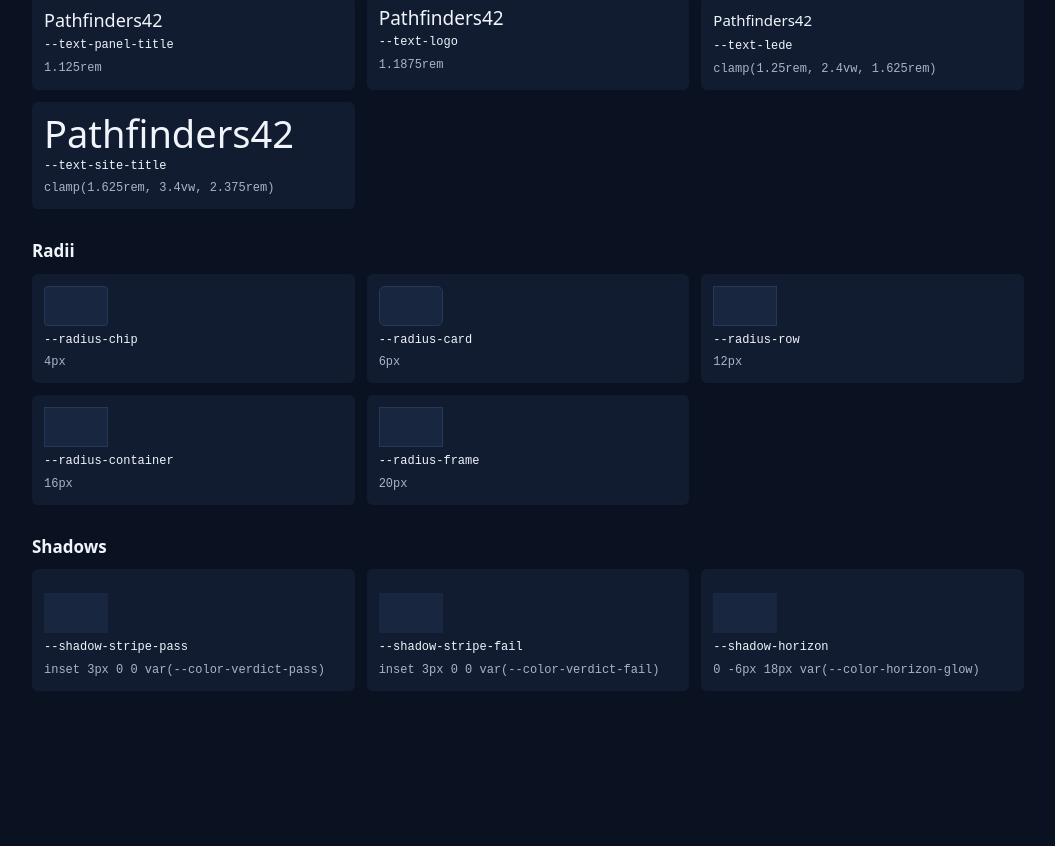
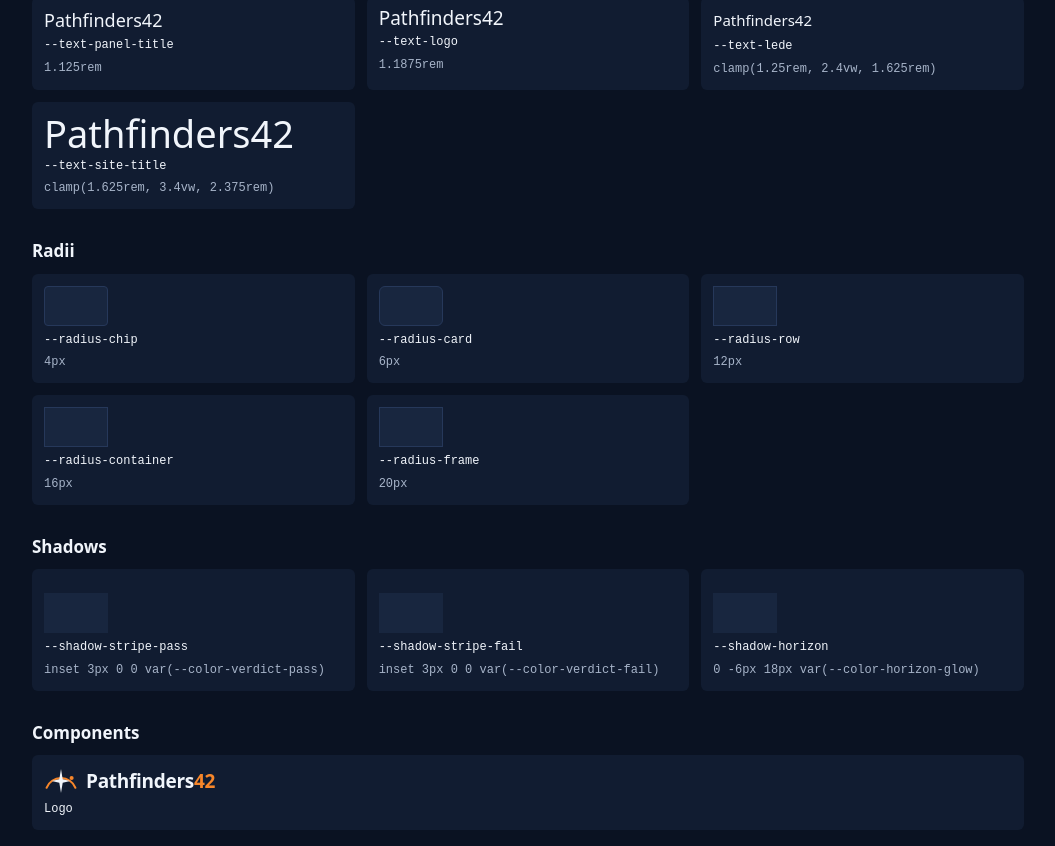
Before and after one commit to mr-melenas/Pathfinders42-front, a React (Vite) app: page / in a window 1280 px wide. Shown: the part 2141-2987 px from the top of the page, without its empty margins (112-1167 px from the left). Before the commit the page ends 2848 px from the top, so only its background shows below. Built offline with nearby package versions, Linux system fonts and the light colour scheme; a web font is replaced by a local one.

Commit message:
feat(dev): show logo in the style guide

```diff
--- a/src/app/dev/StyleGuide.tsx
+++ b/src/app/dev/StyleGuide.tsx
@@ -3,6 +3,7 @@
 import themeCss from '@/index.css?raw'
 import { parseThemeTokens } from '@/app/dev/parseThemeTokens'
 import { TokenSection } from '@/app/dev/TokenSection'
+import { Logo } from '@/shared/ui/Logo'
 
 const tokens = parseThemeTokens(themeCss)
 
@@ -48,6 +49,16 @@ export function StyleGuide() {
           <span aria-hidden="true" className="mt-3 h-10 w-16 bg-surface-2" style={{ boxShadow: `var(${variable})` }} />
         )}
       />
+
+      <section aria-labelledby="style-guide-components" className="flex flex-col gap-3">
+        <h3 id="style-guide-components" className="font-display text-card-title font-bold">
+          Components
+        </h3>
+        <div className="flex flex-col items-start gap-1.5 rounded-card bg-surface p-3">
+          <Logo />
+          <code className="font-mono text-data">Logo</code>
+        </div>
+      </section>
     </aside>
   )
 }
```
